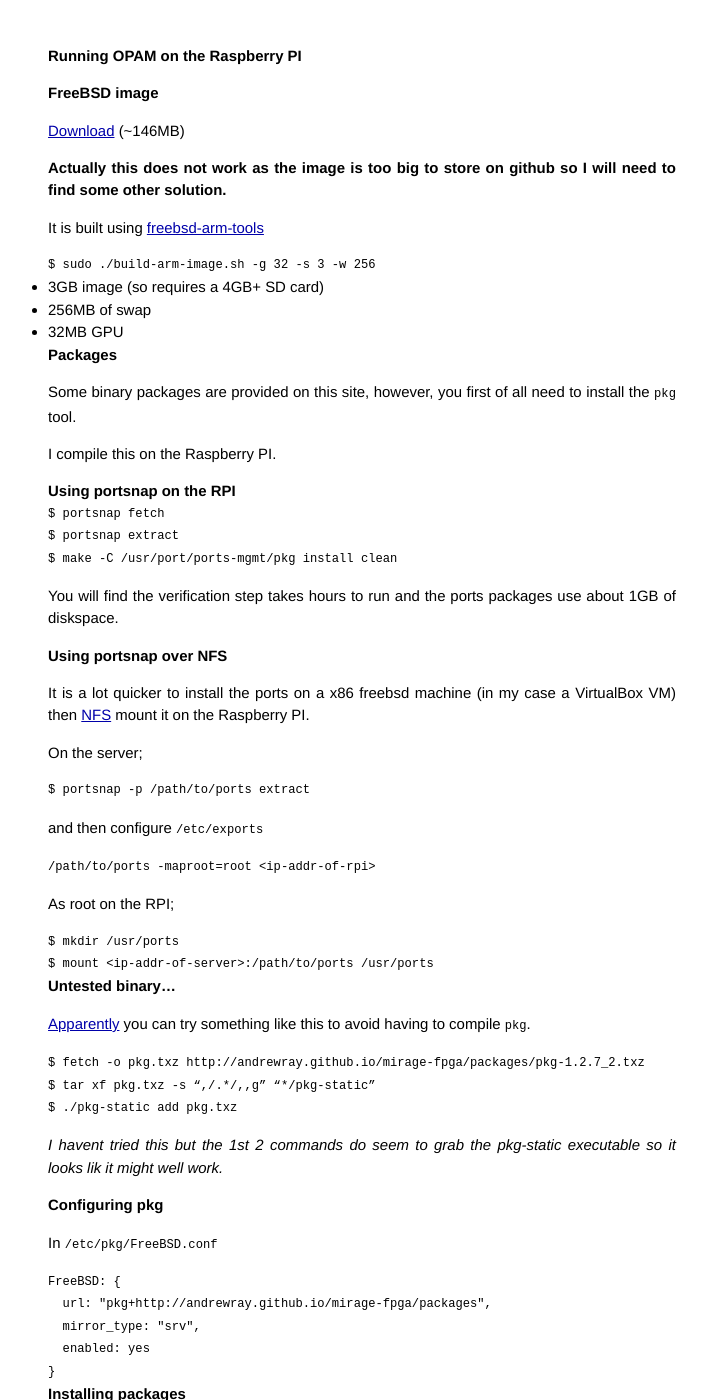
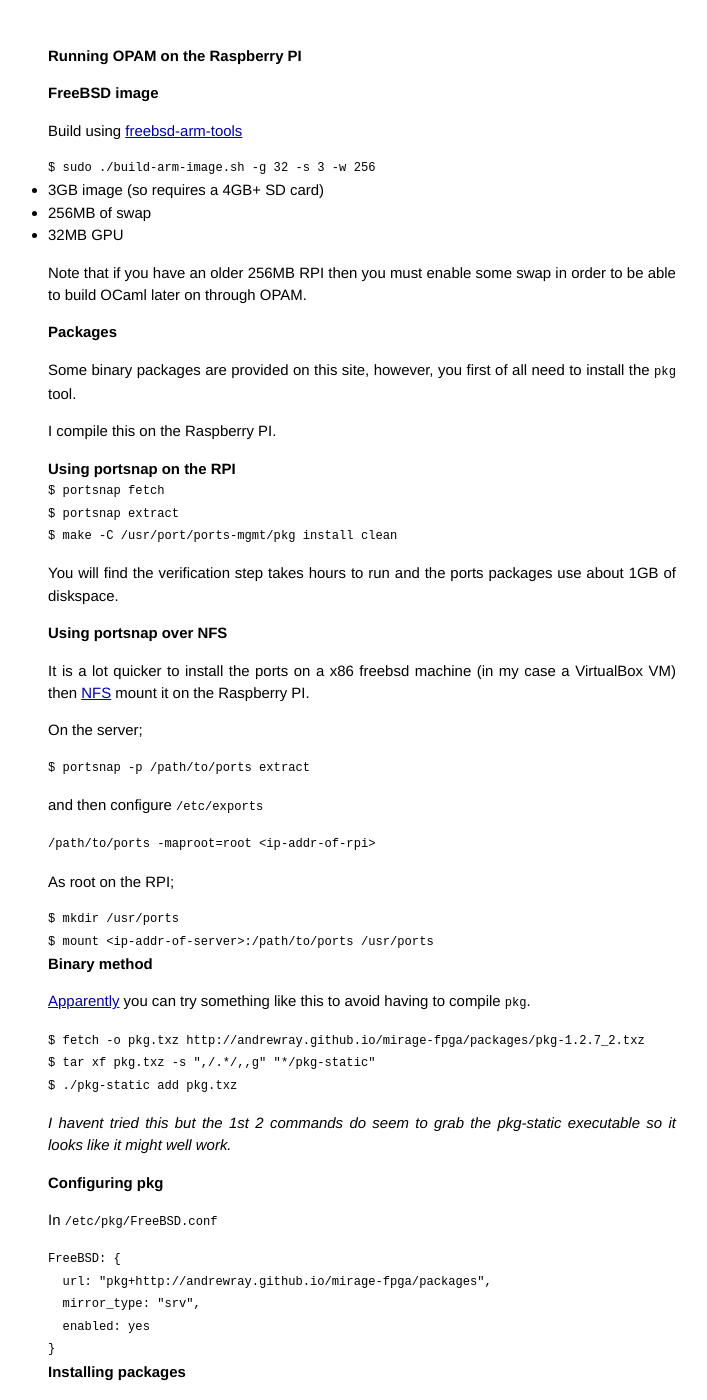
Before and after one commit to andrewray/mirage-fpga, a Jekyll site: the page built from index.md, in a window 1280 px wide and 1400 px high. Shown: the whole window, without its empty margins (278-985 px from the left). Built offline with Jekyll 4.4.1, drawn with Linux system fonts in a browser that asks for light colours.

Commit message:
minor fixes to readme

```diff
--- a/index.md
+++ b/index.md
@@ -7,12 +7,7 @@
 
 ## FreeBSD image
 
-[Download](img/FreeBSD-stable10-r264702-ARMv6-RPI-B-3GB.img.tgz) (~146MB)
-
-__Actually this does not work as the image is too big to store on github so
-I will need to find some other solution.__
-
-It is built using [freebsd-arm-tools](https://github.com/daveish/freebsd-arm-tools)
+Build using [freebsd-arm-tools](https://github.com/daveish/freebsd-arm-tools)
 
 ~~~
 $ sudo ./build-arm-image.sh -g 32 -s 3 -w 256
@@ -21,6 +16,9 @@
 * 3GB image (so requires a 4GB+ SD card)
 * 256MB of swap
 * 32MB GPU
+
+Note that if you have an older 256MB RPI then you must enable some
+swap in order to be able to build OCaml later on through OPAM.
 
 ## Packages
 
@@ -65,19 +63,19 @@
 $ mount <ip-addr-of-server>:/path/to/ports /usr/ports
 ~~~
 
-### Untested binary...
+### Binary method
 
 [Apparently](http://kernelnomicon.org/?p=261) you can
 try something like this to avoid having to compile `pkg`.
 
 ~~~
 $ fetch -o pkg.txz http://andrewray.github.io/mirage-fpga/packages/pkg-1.2.7_2.txz
-$ tar xf pkg.txz -s “,/.*/,,g” “*/pkg-static”
+$ tar xf pkg.txz -s ",/.*/,,g" "*/pkg-static"
 $ ./pkg-static add pkg.txz
 ~~~
 
 _I havent tried this but the 1st 2 commands do seem to grab the pkg-static executable
-so it looks lik it might well work._
+so it looks like it might well work._
 
 ## Configuring pkg
 
```
